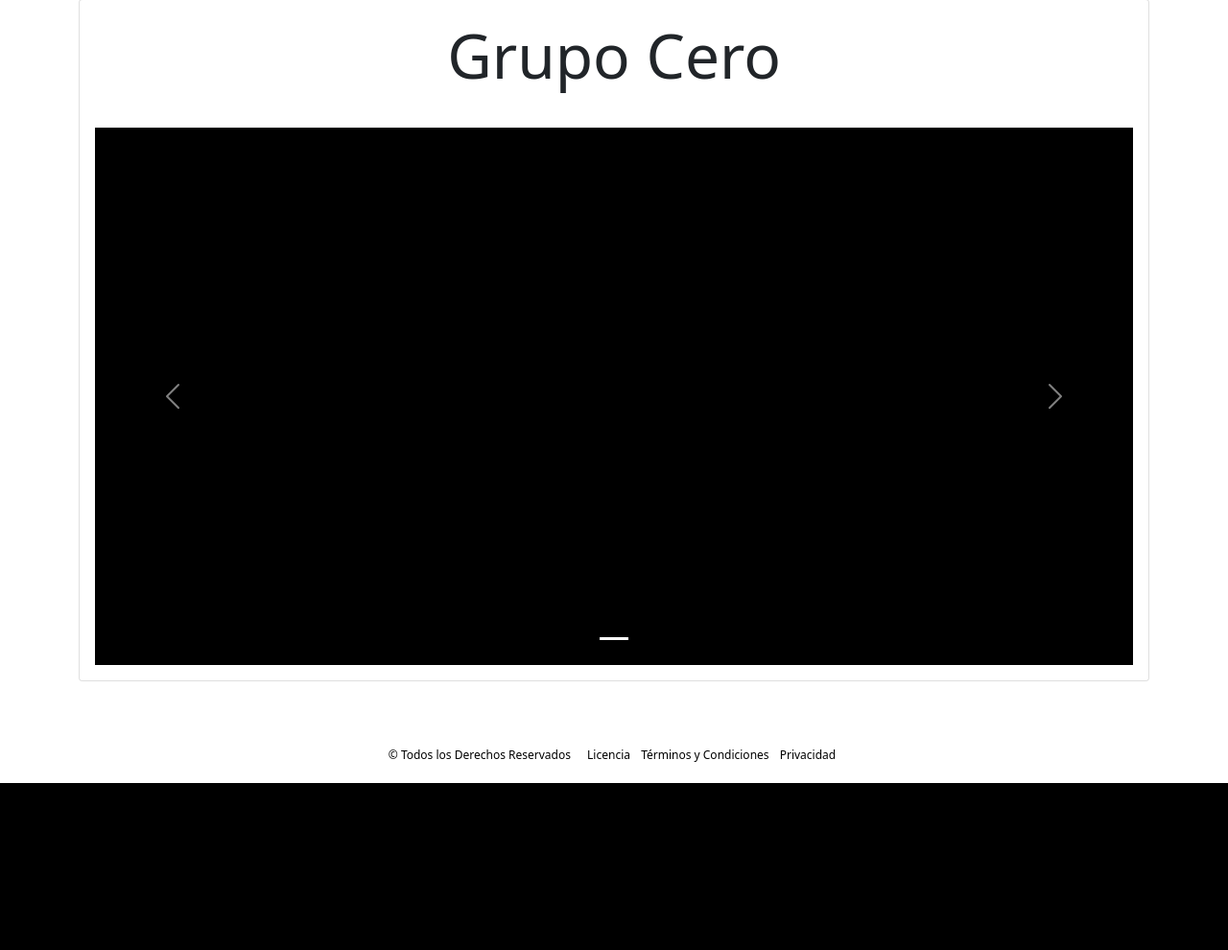
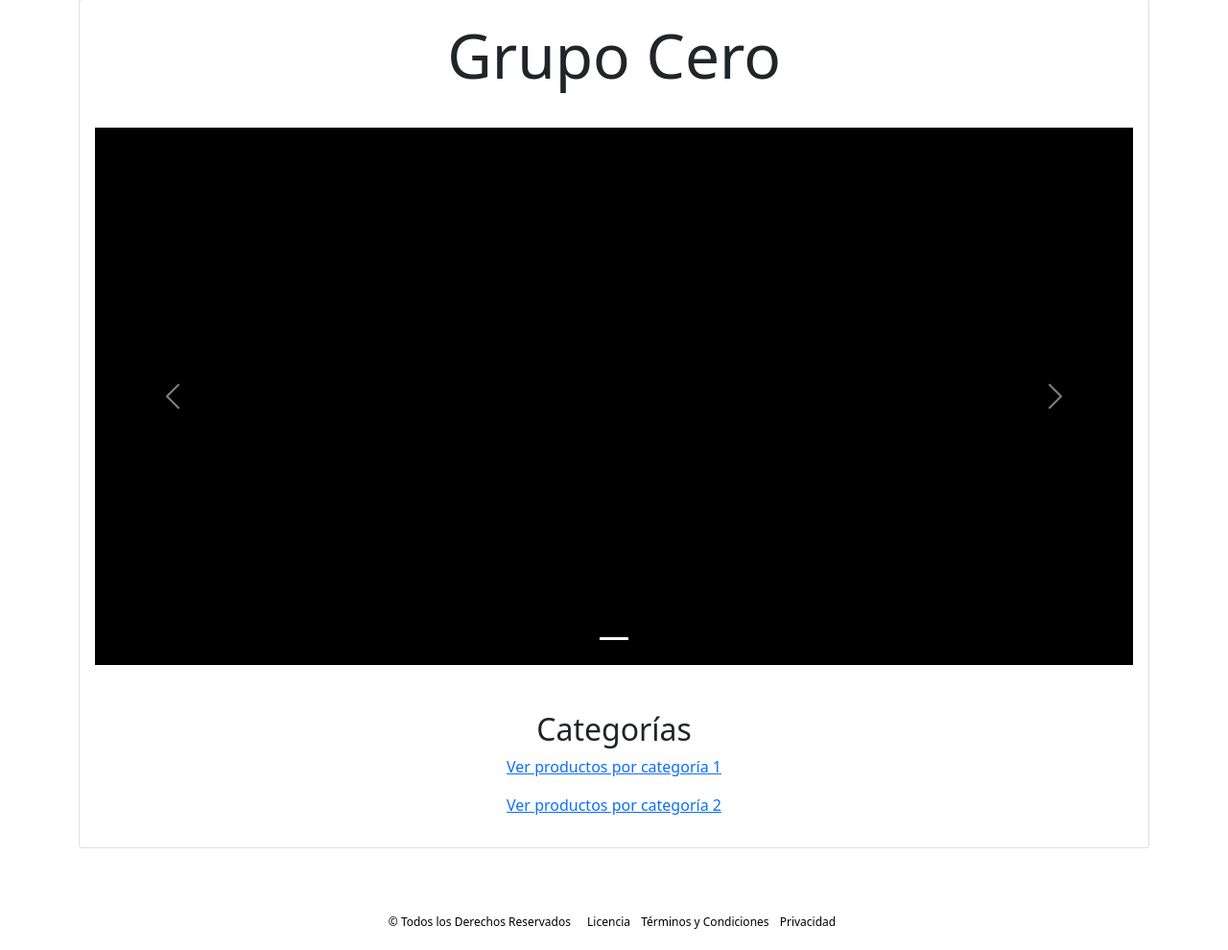
Before and after one commit to NihilDux/PGY3121, a Django app: page / in a window 1280 px wide. Shown: the part 180-1170 px from the top of the page at 96% size. Before the commit the page ends 996 px from the top, so only its background shows below. Run offline with Django 4.2, Linux system fonts and the light colour scheme; data that the repository does not hold is empty; some libraries are stand-ins or nearby versions.

Commit message:
Empezando filtro punto 7

```diff
--- a/grupocero/urls.py
+++ b/grupocero/urls.py
@@ -25,4 +25,6 @@ urlpatterns = [
     path('carrito/agregar/<int:post_id>/', views.agregar_al_carrito, name='agregar_al_carrito'),
     path('carrito/eliminar/<int:carritoitem_id>/', views.eliminar_del_carrito, name='eliminar_del_carrito'),
     path('carrito/vaciar/', views.vaciar_carrito, name='vaciar_carrito'),
+    path('productos/categoria/<int:id_categoria>/', views.productos_por_categoria, name='productos_por_categoria'),
+    #path('productos/usuario/<str:username>/', views.productos_por_usuario, name='productos_por_usuario'),
 ] + static(settings.MEDIA_URL, document_root=settings.MEDIA_ROOT)
--- a/posts/templates/home.html
+++ b/posts/templates/home.html
@@ -46,6 +46,14 @@
                 </div>
             </div>
         </div>
+        <div class="text-center mt-5">
+            <h2>Categorías</h2>
+            <p><a href="{% url 'productos_por_categoria' id_categoria=1 %}">Ver productos por categoría 1</a></p>
+            <p><a href="{% url 'productos_por_categoria' id_categoria=2 %}">Ver productos por categoría 2</a></p>
+            <!-- Agrega más enlaces de categorías aquí si es necesario -->
+        </div>
+
+
     </section>
 
 </main>
--- a/posts/views.py
+++ b/posts/views.py
@@ -231,3 +231,26 @@ def buscar(request):
 
         context = {'resultados': resultados, 'query': query}
         return render(request, 'resultado_busqueda.html', context)
+
+def productos_por_categoria(request, id_categoria):
+    categoria = get_object_or_404(Categoria, id_categoria=id_categoria)
+    productos = Post.objects.filter(id_categoria=categoria)
+    context = {
+        'categoria': categoria,
+        'productos': productos
+    }
+    return render(request, 'productos_por.html', context)
+
+
+#def productos_por_usuario(request, username):
+
+#    usuario = User.objects.get(username=username)
+
+#    productos = Post.objects.filter(user=usuario)
+
+ #   context = {
+  #      'usuario': usuario,
+   #     'productos': productos
+ #  }
+
+  #  return render(request, 'productos_por.html', context)
```
Also changed, not shown: posts/templates/productos_por.html (added, +19 -0 lines).
